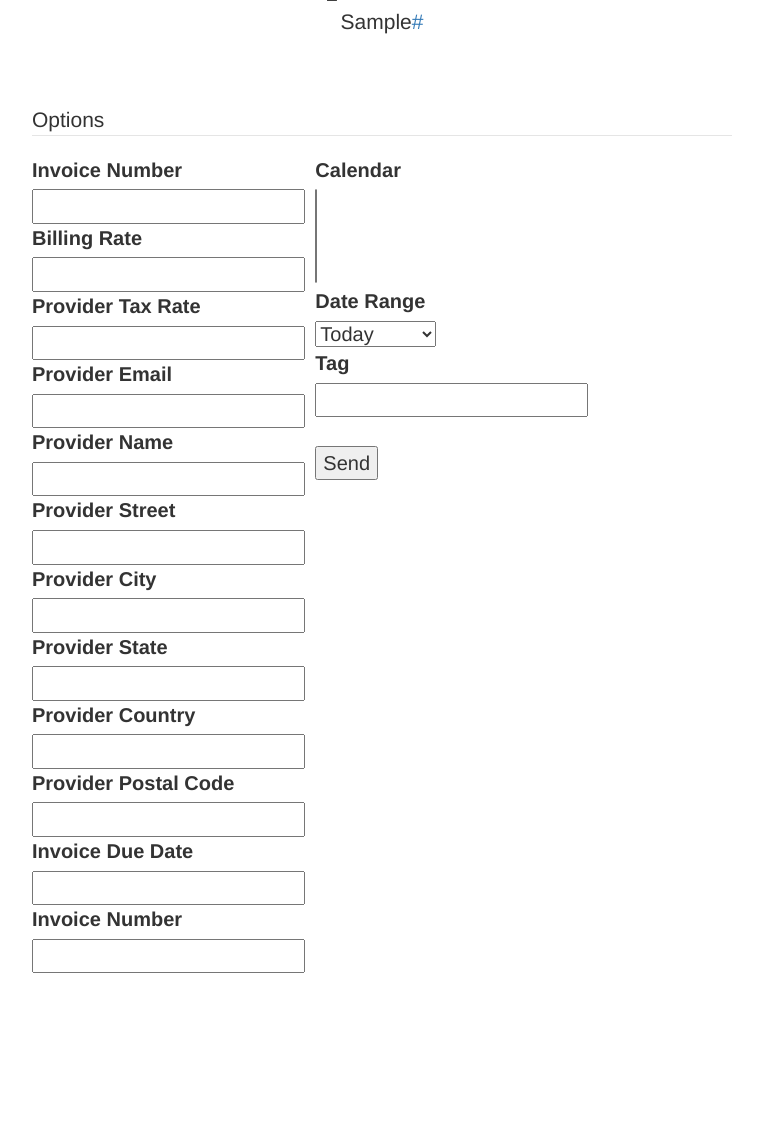
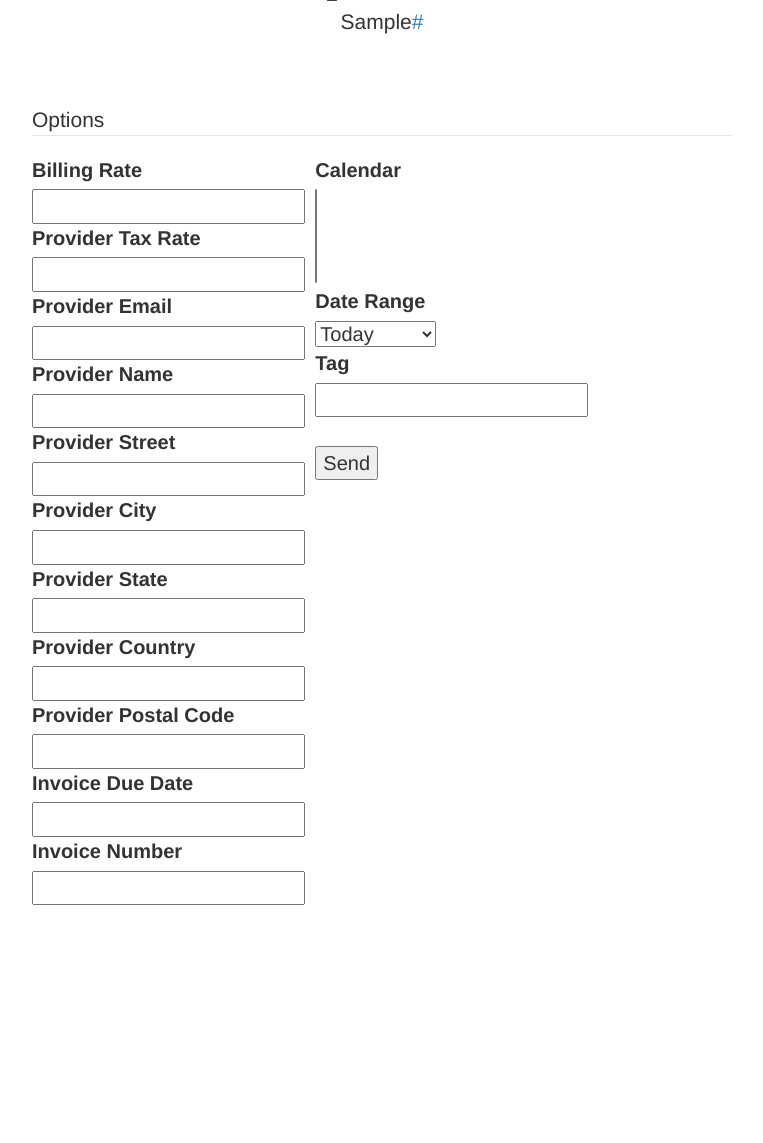
Before and after one commit to eayoungs/TimingIs-Flask, a Flask app: template templates/forms_template.html in a window 1280 px wide. Shown: the part 255-1398 px from the top of the page, without its empty margins (258-1021 px from the left). After the commit the page ends 1160 px from the top, so only its background shows below. Run offline with Flask 2, Linux system fonts and the light colour scheme; the template is opened without the code that fills it: values that come from a table or form of the project are taken from there, most other values are stand-ins (such as "Sample title", 1, 10 or a date in 2020); parts of the project's set-up code (start-up, migrations or seed data) failed here and were passed over; some libraries are stand-ins or nearby versions.

Commit message:
Removed duplicate field

```diff
--- a/templates/forms_template.html
+++ b/templates/forms_template.html
@@ -85,10 +85,6 @@
         <div style = font-size:20px; font-weight:bold; margin-left:150px; class="wrapper">
            <div class = "one">
 
-             {{ form.invoice_id.label }}<br>
-             {{ form.invoice_id }}
-             <br>
-
              {{ form.billing_rate.label }}<br>
              {{ form.billing_rate }}
              <br>
```
